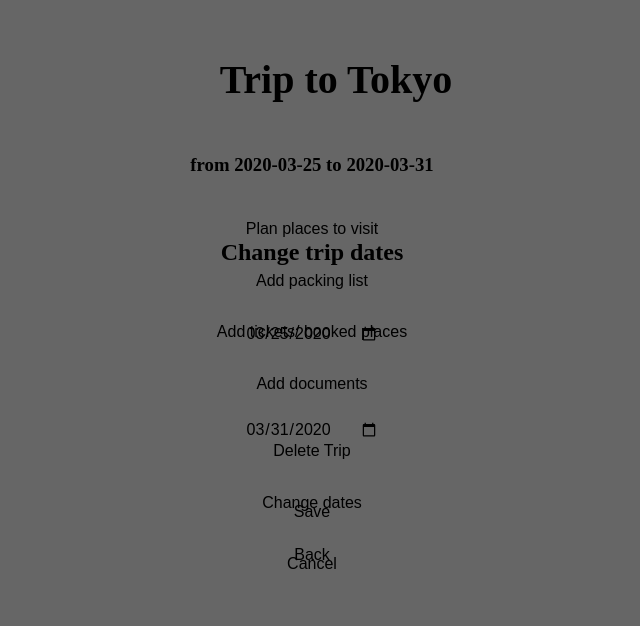
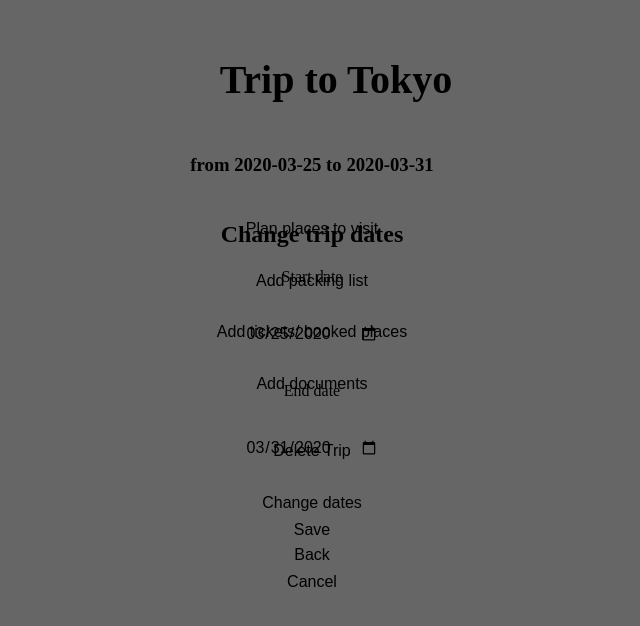
Before and after one commit to malgosiam/capstone_chill-trip-planner, a Next.js app: page /trips/3efb4c4b9a8bbf37155d63ee in a window 1280 px wide. Both pictures are taken after a click on the button "Change dates". Shown: the top 626 px of the page, without its empty margins (328-968 px from the left). Built offline with nearby package versions, Linux system fonts and the light colour scheme.

Commit message:
add success message and error message

```diff
--- a/components/EditDatesDialogBox/index.js
+++ b/components/EditDatesDialogBox/index.js
@@ -1,7 +1,6 @@
-import { useState } from "react";
+import { useEffect, useState } from "react";
 import StyledButton from "../StyledButton";
 import StyledButtonsContainer from "../StyledButtonsContainer";
-import { useNewTripStore } from "../../stores/useNewTripStore";
 import StyledDialogBox from "../StyledDialogBox";
 import StyledOverlay from "../StyledOverlay";
 import StyledInput from "../StyledInput";
@@ -15,6 +14,9 @@ export default function EditDatesDialogBox({
   const [isOpen, setIsOpen] = useState(true);
   const [newStartDate, setNewStartDate] = useState(startDate || "");
   const [newEndDate, setNewEndDate] = useState(endDate || "");
+  const [errorMessage, setErrorMessage] = useState(null);
+  const [successMessage, setSuccessMessage] = useState(null);
+  const [datesChanged, setDatesChanged] = useState(false);
 
   function handleSave() {
     setIsOpen(false);
@@ -26,25 +28,68 @@ export default function EditDatesDialogBox({
     onCancel();
   }
 
+  useEffect(() => {
+    if (new Date(newEndDate) < new Date(newStartDate)) {
+      setErrorMessage(
+        "Oh! End date cannot be earlier than start date. Please match the dates"
+      );
+      setSuccessMessage(null);
+      setDatesChanged(true);
+    } else {
+      setErrorMessage(null);
+      if (datesChanged) {
+        setSuccessMessage("Yay! Let's save it");
+      }
+    }
+  }, [newStartDate, newEndDate, datesChanged]);
+
   return (
     <>
       {isOpen && (
         <StyledOverlay>
           <StyledDialogBox className="change-dates">
             <h2>Change trip dates</h2>
+            <label htmlFor="newStartDate">Start date</label>
             <StyledInput
               type="date"
+              name="newStartDate"
+              id="newStartDate"
+              aria-label="new Start Date"
               value={newStartDate}
-              onChange={(event) => setNewStartDate(event.target.value)}
+              onChange={(event) => {
+                setNewStartDate(event.target.value);
+                setDatesChanged(true);
+              }}
             />
+            <label htmlFor="newEndDate">End date</label>
             <StyledInput
               type="date"
+              name="newEndDate"
+              id="newEndDate"
+              aria-label="new End Date"
               value={newEndDate}
-              onChange={(event) => setNewEndDate(event.target.value)}
+              onChange={(event) => {
+                setNewEndDate(event.target.value);
+                setDatesChanged(true);
+              }}
               min={newStartDate}
             />
+            {errorMessage && (
+              <p>
+                {errorMessage} <span>🐣</span>
+              </p>
+            )}
+            {successMessage && (
+              <p>
+                {successMessage} <span>🎉</span>
+              </p>
+            )}
             <StyledButtonsContainer>
-              <StyledButton className="changeButton" onClick={handleSave}>
+              <StyledButton
+                className="changeButton"
+                onClick={handleSave}
+                disabled={errorMessage !== null}
+              >
                 Save
               </StyledButton>
               <StyledButton onClick={handleCancel}>Cancel</StyledButton>
```
